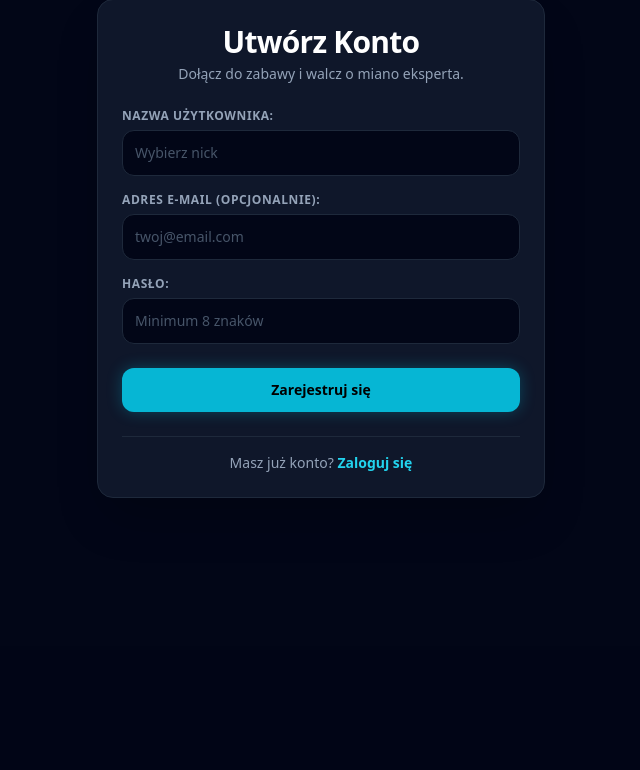
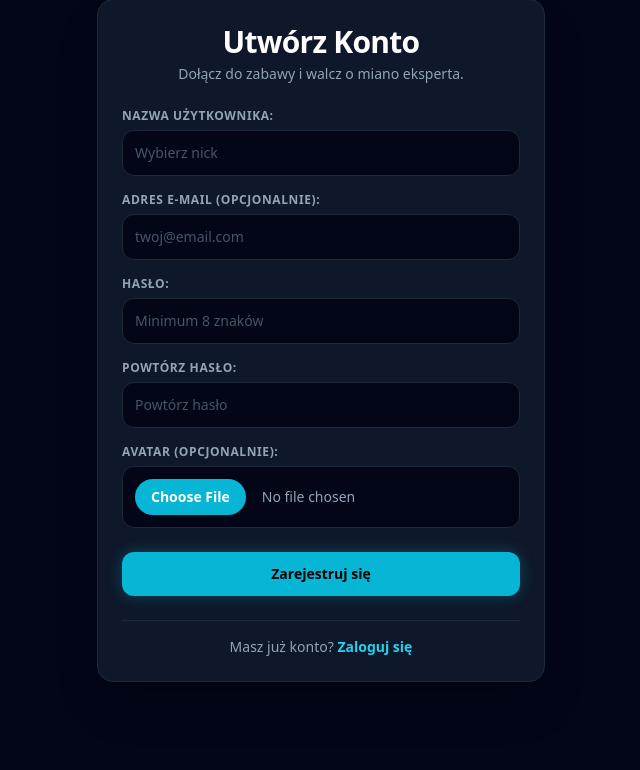
Before and after one commit to toniemasz/WCPredictorGame, a Django app: page /register/ in a window 1280 px wide. Shown: the part 154-924 px from the top of the page, without its empty margins (319-959 px from the left). Before the commit the page ends 652 px from the top, so only its background shows below. Run offline with Django 5.2, Linux system fonts and the light colour scheme; some libraries are stand-ins or nearby versions.

Commit message:
register fix

```diff
--- a/templates/registration/register.html
+++ b/templates/registration/register.html
@@ -7,7 +7,7 @@
             <p class="text-slate-400 text-xs sm:text-sm mt-1">Dołącz do zabawy i walcz o miano eksperta.</p>
         </div>
 
-        <form method="POST" class="space-y-4">
+        <form method="POST" class="space-y-4" enctype="multipart/form-data">
             {% csrf_token %}
 
             {% if form.errors %}
@@ -33,6 +33,16 @@
                 <input type="password" name="password" required placeholder="Minimum 8 znaków" class="form-input">
             </div>
 
+            <div>
+                <label class="form-label">Powtórz hasło:</label>
+                <input type="password" name="password_confirm" required placeholder="Powtórz hasło" class="form-input">
+            </div>
+
+            <div>
+                <label class="form-label">Avatar (opcjonalnie):</label>
+                <input type="file" name="avatar" accept="image/*" class="form-input text-slate-400 file:mr-4 file:py-2 file:px-4 file:rounded-full file:border-0 file:text-sm file:font-semibold file:bg-cyan-500 file:text-white hover:file:bg-cyan-600">
+            </div>
+
             <div class="pt-2">
                 <button type="submit" class="btn-primary w-full py-3">
                     Zarejestruj się
--- a/tournament/forms.py
+++ b/tournament/forms.py
@@ -6,7 +6,7 @@ from .models import Profile, Match
 
 
 class RegisterForm(forms.ModelForm):
-    email = forms.EmailField()
+    email = forms.EmailField(required=False)
 
     password = forms.CharField(
         widget=forms.PasswordInput
```
